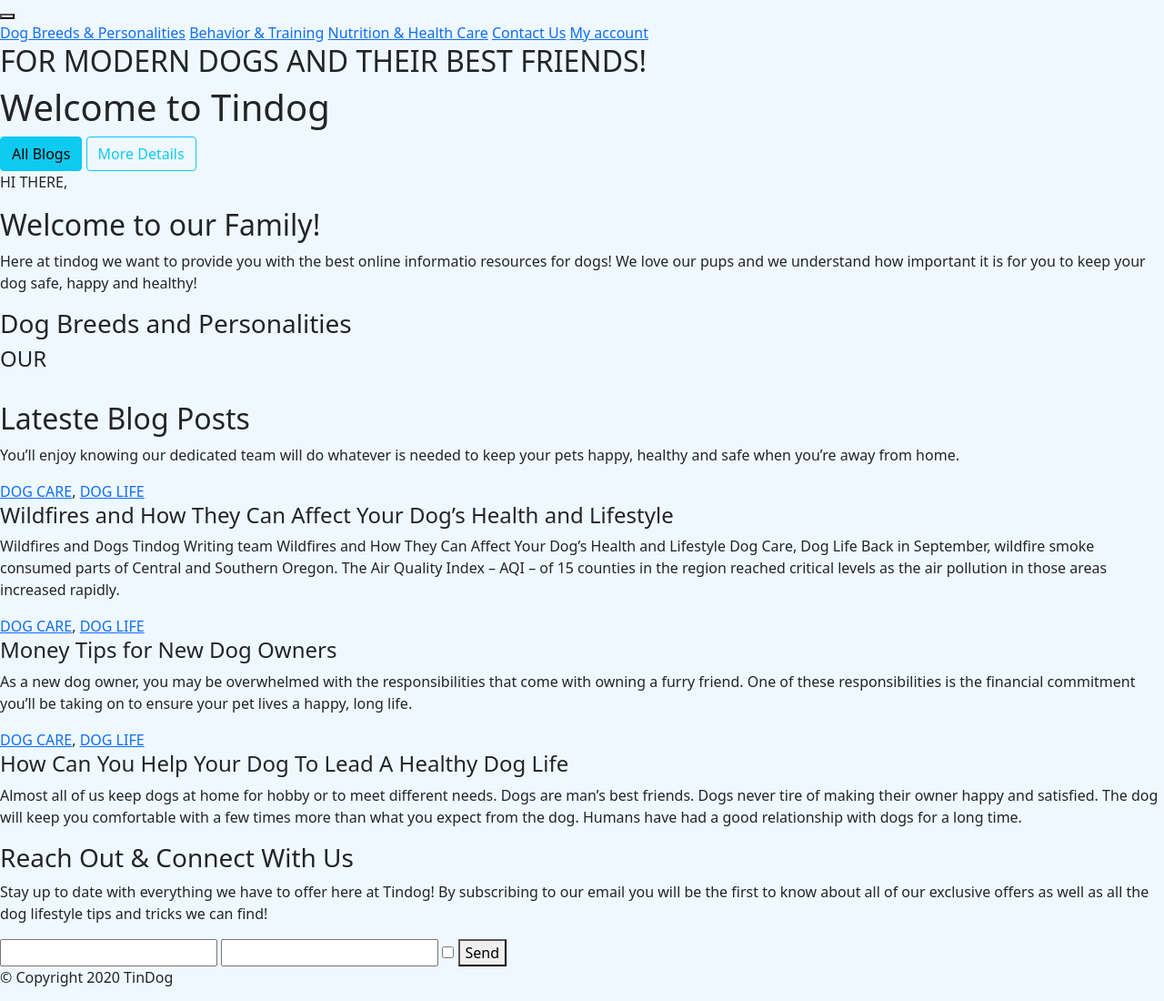
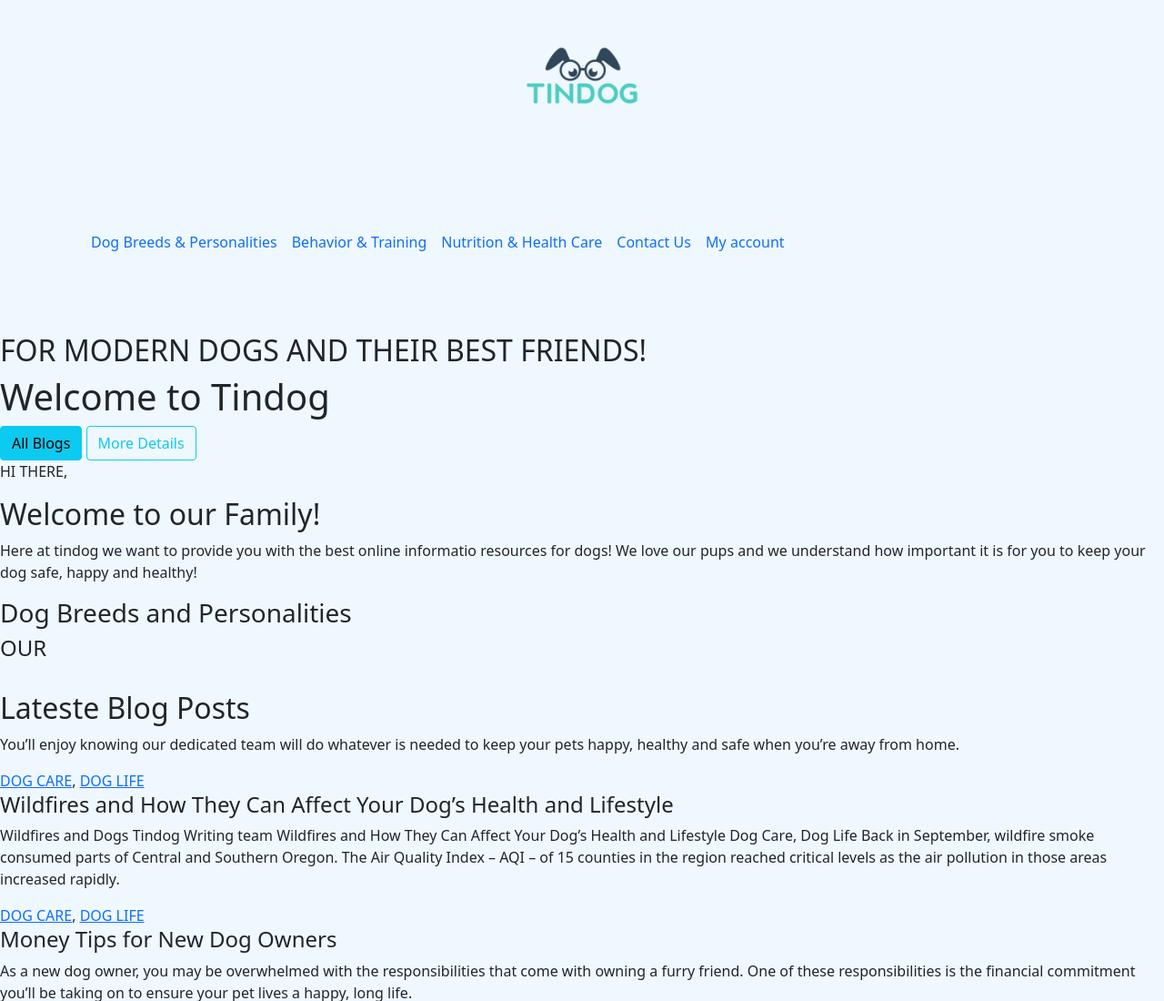
Before and after one commit to Its-Holmes/Tindog, a plain HTML site: page index.html in a window 1280 px wide. Shown: the top 1100 px of the page at 91% size. Drawn offline with nearby package versions, Linux system fonts and the light colour scheme.

Commit message:
its just start
nothing

```diff
--- a/css/style.css
+++ b/css/style.css
@@ -19,3 +19,13 @@ html {
 body{
   background-color: aliceblue;
 }
+
+.img{
+  margin: 50px;
+}
+.navbar{
+  padding: 5rem;
+  display: inline-flex;
+  padding-right: 20px;
+  word-spacing: 0.235px;
+}
--- a/index.html
+++ b/index.html
@@ -18,15 +18,33 @@
     <!------------------ Header ------------------>
 
     <header>
-      <button type="button" class="nav-btn">
-        <i class="fas fa-align-justify"></i>
-      </button>
-      <nav class="navlink">
-        <a href="http://">Dog Breeds & Personalities</a>
-        <a href="http://">Behavior & Training</a>
-        <a href="http://">Nutrition & Health Care</a>
-        <a href="http://">Contact Us</a>
-        <a href="http://">My account</a>
+      <figure class="img" ><img class="rounded mx-auto d-block" src="images/tindog_logo_final-4-e1571152228737.png" alt="Its header"></figure>
+
+
+      <nav class="navbar navbar-expand-lg ">
+        <div class="container-fluid">
+
+          <div class="collapse navbar-collapse" id="navbarScroll">
+            <ul class="navbar-nav me-auto my-2 my-lg-0 navbar-nav-scroll" style="--bs-scroll-height: 100px;">
+              <li class="nav-item">
+                <a class="nav-link"  href="#footer">Dog Breeds & Personalities</a>
+              </li>
+              <li class="nav-item">
+                <a class="nav-link" href="#pricing">Behavior & Training</a>
+              </li>
+              <li class="nav-item">
+                <a class="nav-link " href="#cta">Nutrition & Health Care</a>
+              </li>
+              <nav class="nav-item">
+                <a class="nav-link" href="">Contact Us</a>
+              </nav>
+              <nav class="nav-item">
+                <a class="nav-link" href="">My account</a>
+              </nav>
+            </ul>
+
+          </div>
+        </div>
       </nav>
 
       <div class="header-show">
```
Also changed, not shown: images/tindog-pro project.png (added), images/tindog_logo_final-4-e1571152228737.png (added).
